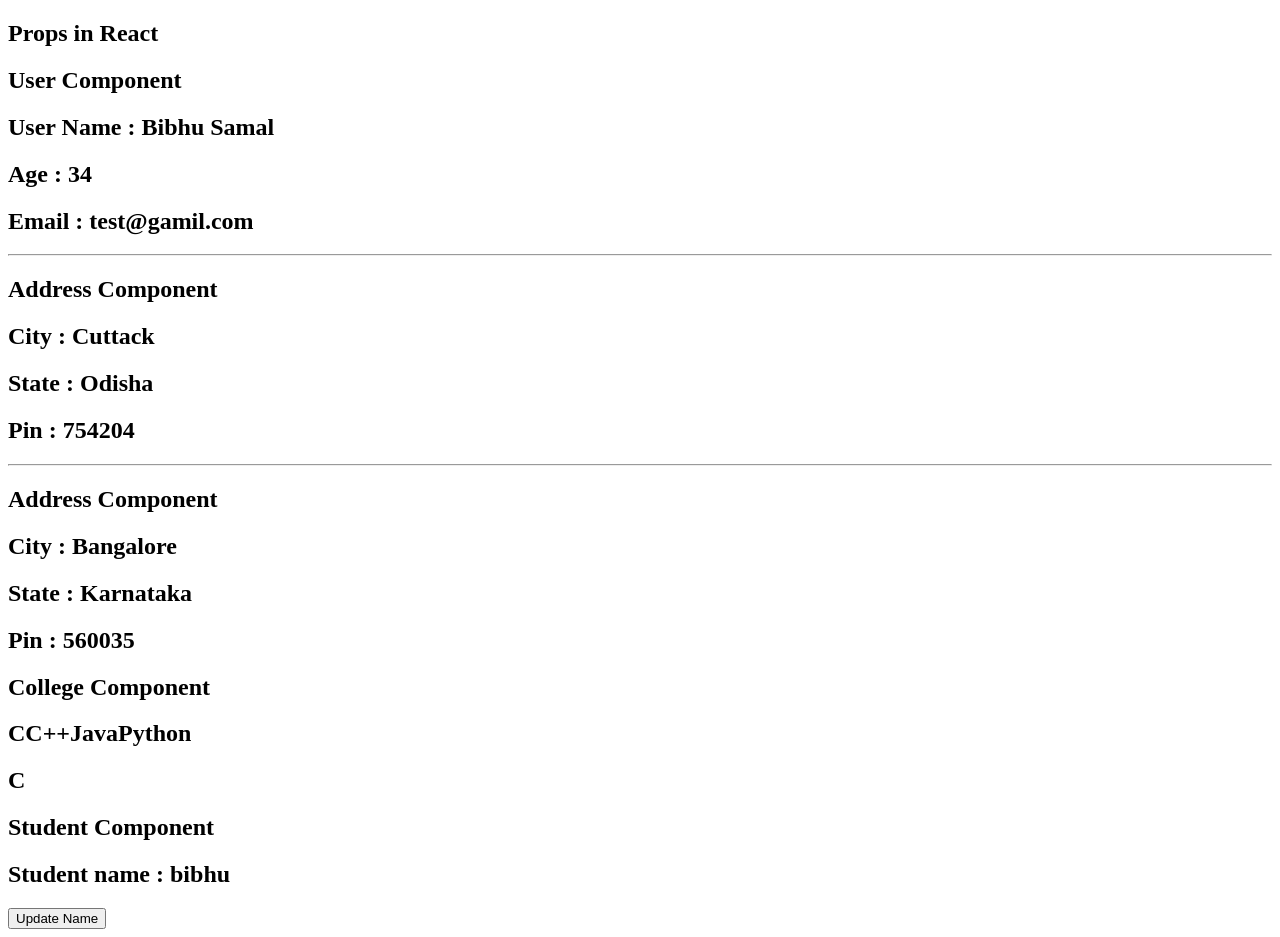
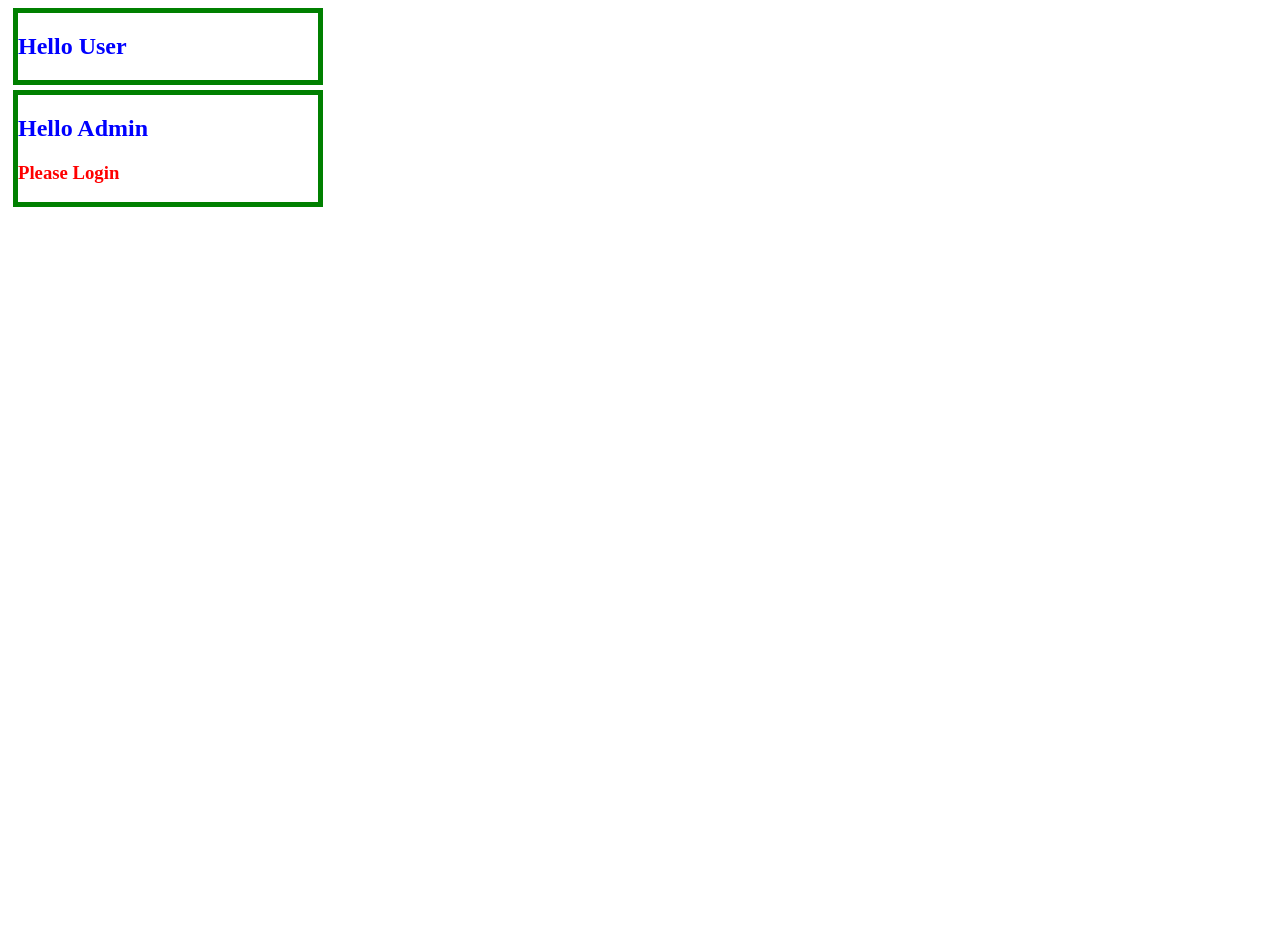
Before and after one commit to bibhusprasad/026_reactjs_tutorial_youtube, a React (Vite) app in the folder react-blog/: page / in a window 1280 px wide. After the commit the page ends 800 px from the top, so only its background shows below. Built offline with nearby package versions, Linux system fonts and the light colour scheme.

Commit message:
07. pass jsx with props

```diff
--- a/react-blog/src/Address.jsx
+++ /dev/null
@@ -1,15 +0,0 @@
-
-function Address(props) {
-
-  return (
-    <div>
-      <hr/>
-      <h2>Address Component</h2>
-      <h2>City : {props.userAddress.city}</h2>
-      <h2>State : {props.userAddress.state}</h2>
-      <h2>Pin : {props.userAddress.pin}</h2>
-    </div>
-  )
-}
-
-export default Address;
--- a/react-blog/src/App.jsx
+++ b/react-blog/src/App.jsx
@@ -1,42 +1,19 @@
-import { useState } from "react";
-import User from "./User";
-import Address from "./Address";
-import College from "./College";
-import Student from "./Student";
+
+import Wrapper from "./Wrapper";
 
 
 function App() {
 
-  let homeAddress = {
-    city: "Cuttack",
-    state: "Odisha",
-    pin: 754204
-  }
-
-  let officeAddress = {
-    city: "Bangalore",
-    state: "Karnataka",
-    pin: 560035
-  }
-
-  let subject = ["C", "C++", "Java", "Python"];
-
-  const [stdname, setStdname] = useState("bibhu")
-
-  function updateName() {
-    setStdname("BIBHU");
-  }
-
   return (
     <>
       <div>
-         <h2>Props in React</h2>
-         <User name="Bibhu Samal" age="34" email="test@gamil.com"/>
-         <Address userAddress = {homeAddress} />
-         <Address userAddress = {officeAddress} />
-         <College userSubject = {subject} />
-         <Student name = {stdname} />
-         <button onClick={updateName}>Update Name</button>
+         <Wrapper>
+            <h2>Hello User</h2>
+         </Wrapper>
+         <Wrapper>
+            <h2>Hello Admin</h2>
+            <h3 style={{color: "red"}}>Please Login</h3>
+         </Wrapper>
       </div>
     </>
   )
--- a/react-blog/src/College.jsx
+++ /dev/null
@@ -1,12 +0,0 @@
-
-function College(props) {
-  return (
-    <div>
-      <h2>College Component</h2>
-      <h2>{props.userSubject}</h2>
-      <h2>{props.userSubject[0]}</h2>
-    </div>
-  )
-}
-
-export default College;
--- a/react-blog/src/Student.jsx
+++ /dev/null
@@ -1,12 +0,0 @@
-
-function Student({name}) {
-
-  return (
-    <div>
-      <h2>Student Component</h2>
-      <h2>Student name : {name}</h2>
-    </div>
-  )
-}
-
-export default Student;
--- a/react-blog/src/User.jsx
+++ /dev/null
@@ -1,14 +0,0 @@
-
-function User({name, age, email}) {
-
-  return(
-      <div>
-        <h2>User Component</h2>
-        <h2>User Name : {name}</h2>
-        <h2>Age : {age}</h2>
-        <h2>Email : {email}</h2>
-      </div>
-  )
-}
-
-export default User;
--- /dev/null
+++ b/react-blog/src/Wrapper.jsx
@@ -0,0 +1,11 @@
+
+function Wrapper({children}) {
+
+  return(
+    <div style={{color:"blue", border:"5px solid green", width:"300px", margin:"5px"}}>
+      {children}
+    </div>
+  )
+}
+
+export default Wrapper;
```
Also changed, not shown: 1 other file (tests, documents, lock files or other folders).
